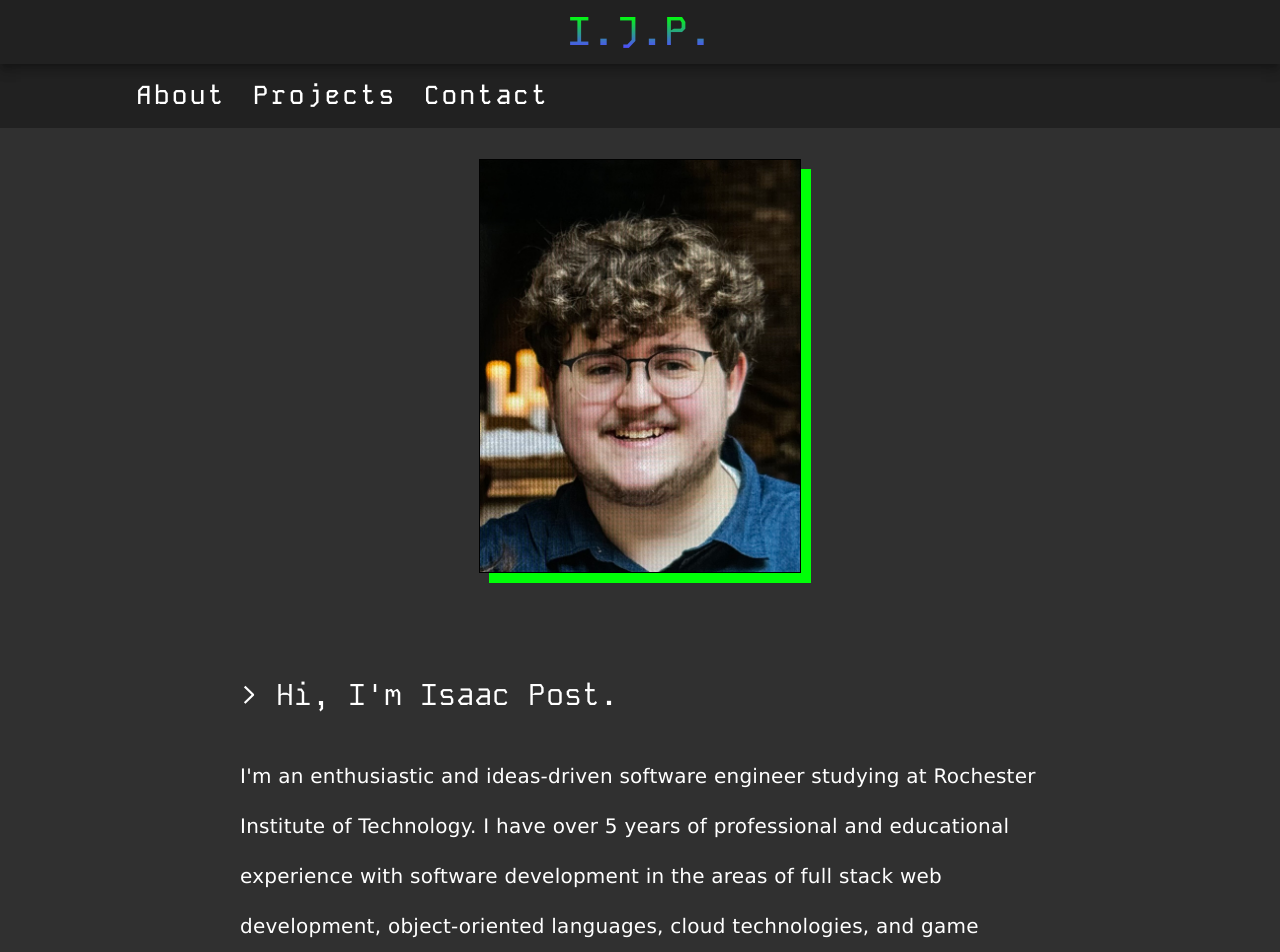
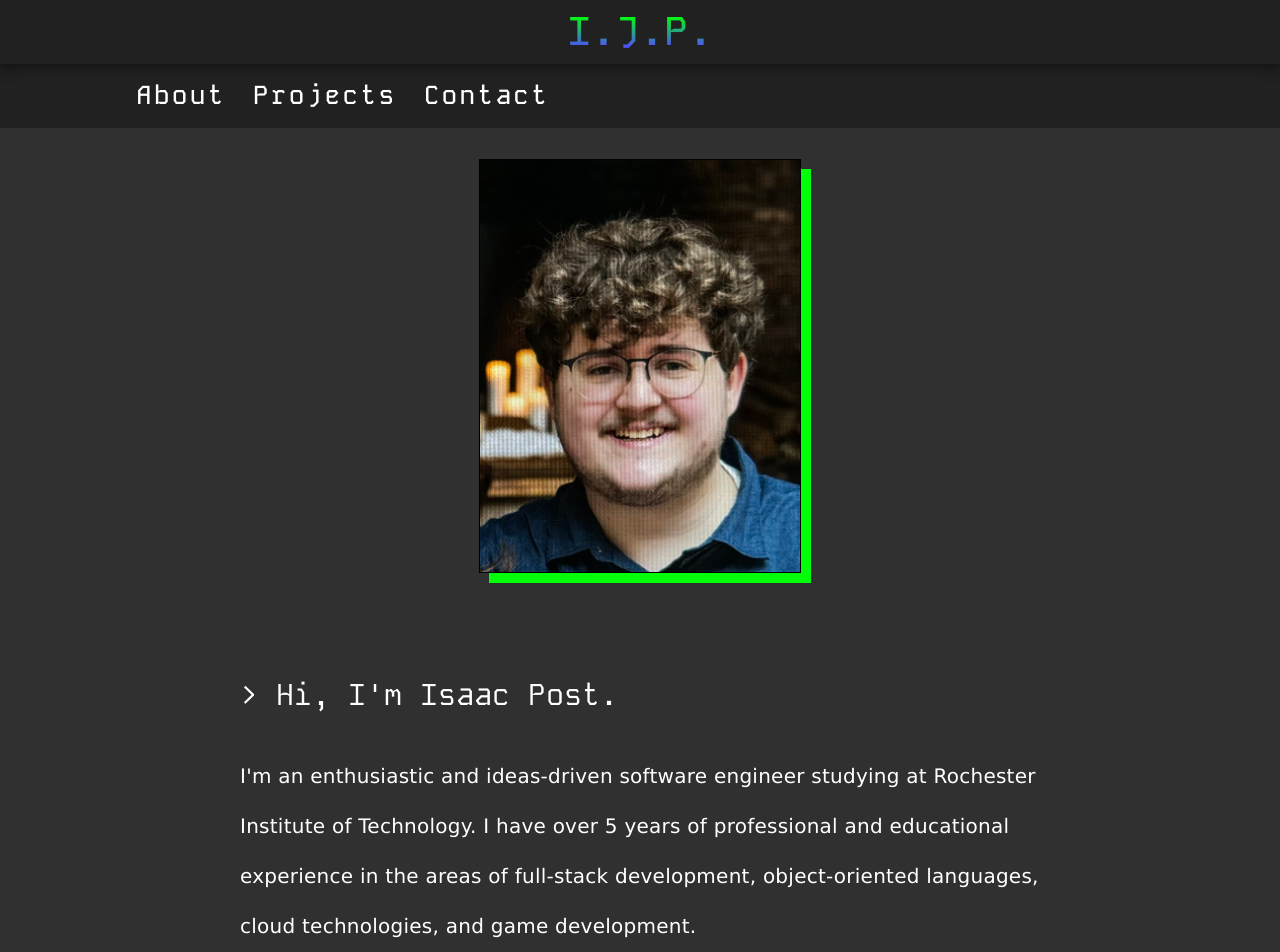
Before and after one commit to isaacpost/ijp-website, an Angular app in the folder angular-ijp-website/: page / in a window 1280 px wide. Shown: the top 952 px of the page. Built offline with nearby package versions, Linux system fonts and the light colour scheme.

Commit message:
Saving final may 13th

```diff
--- a/angular-ijp-website/src/app/about/about.component.html
+++ b/angular-ijp-website/src/app/about/about.component.html
@@ -6,8 +6,8 @@
 
     <h2>
         I'm an enthusiastic and ideas-driven software engineer studying at Rochester Institute of Technology.
-        I have over 5 years of professional and educational experience with software development in
-        the areas of full stack web development, object-oriented languages, cloud technologies, and game development.
+        I have over 5 years of professional and educational experience in
+        the areas of full-stack development, object-oriented languages, cloud technologies, and game development.
     </h2>
   </div>
 </div>
```
